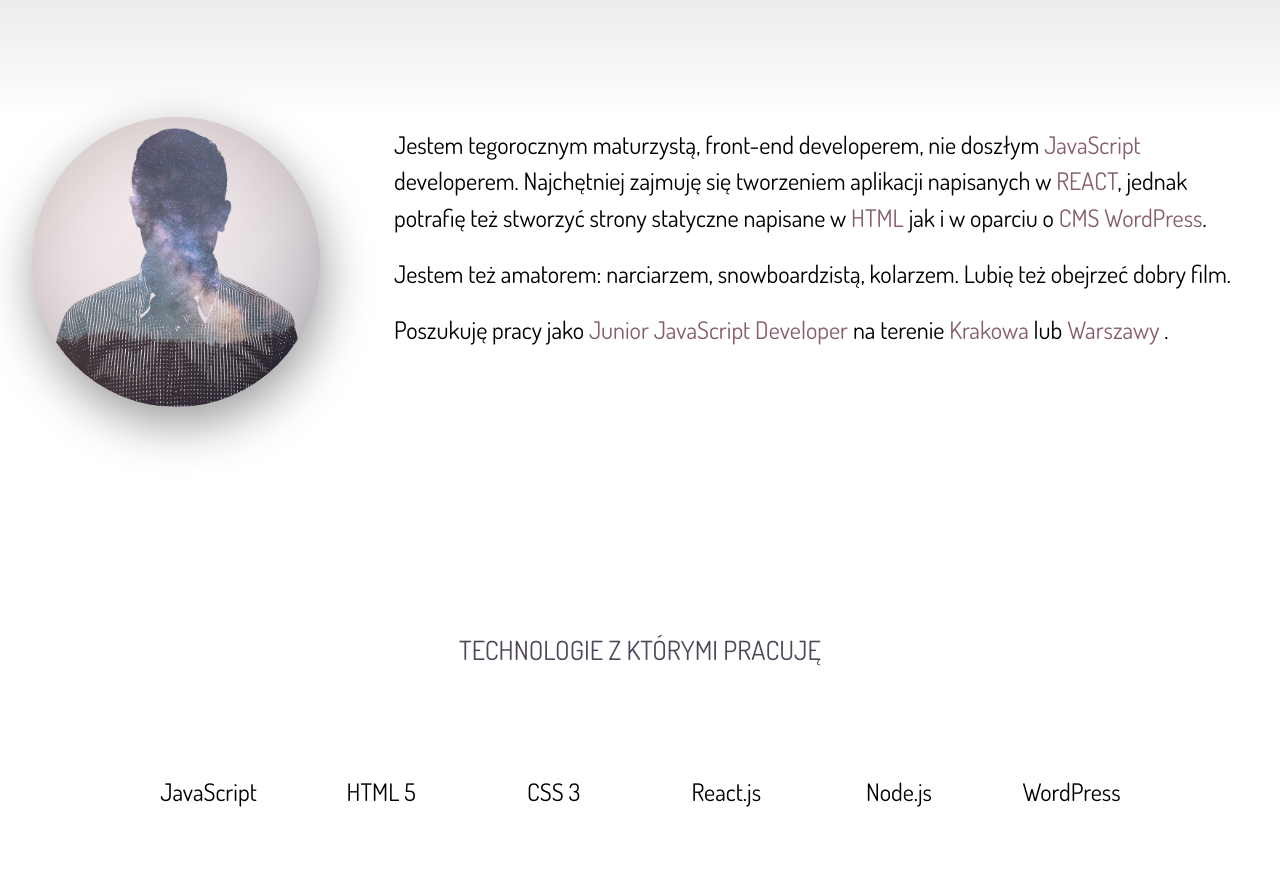
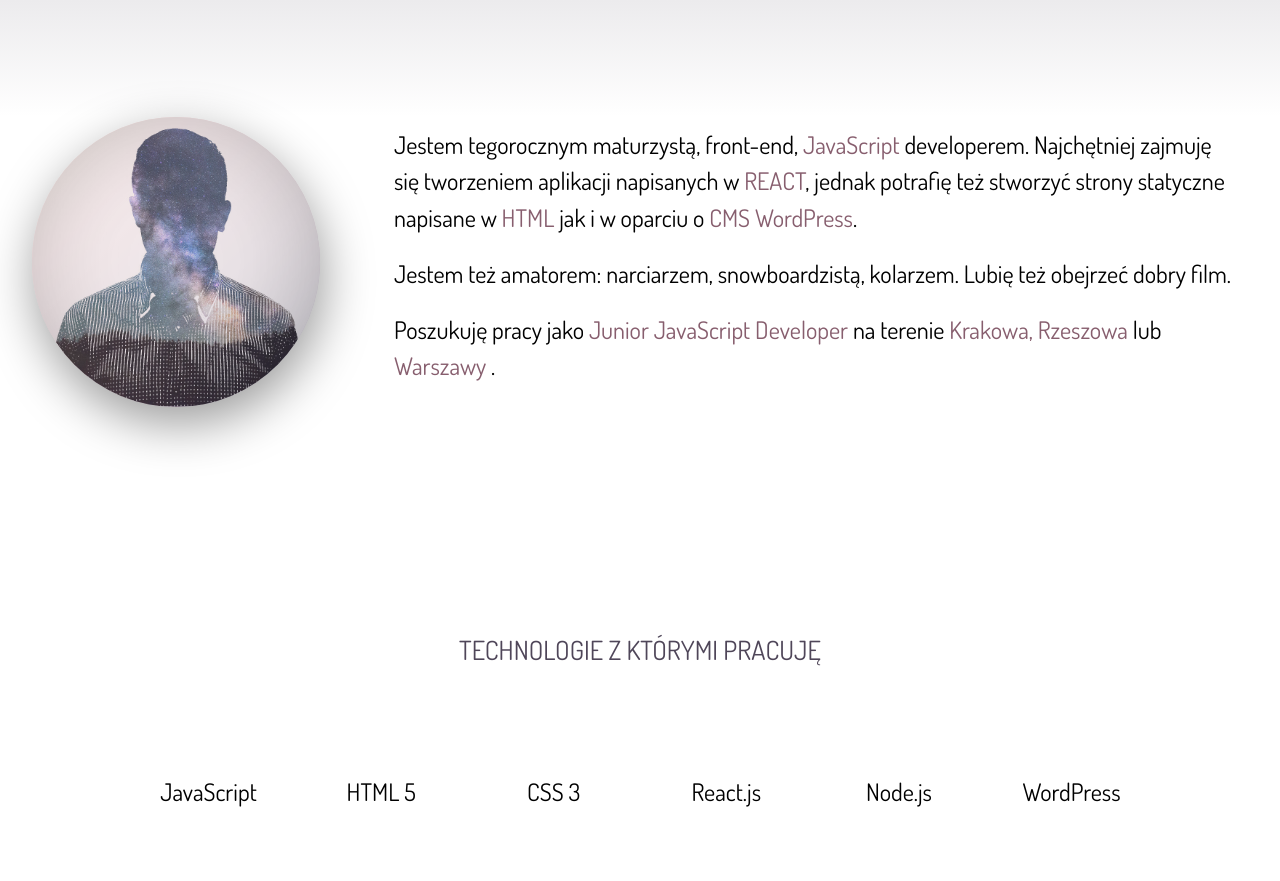
Before and after one commit to mzaremski/portfolio, a website: page src/index.html in a window 1280 px wide. Shown: the part 1002-1883 px from the top of the page. Drawn offline with Linux system fonts and the light colour scheme.

Commit message:
Added text

```diff
--- a/src/index.html
+++ b/src/index.html
@@ -61,13 +61,13 @@
               </div>
               <div class="col-lg-9 col-xs-12 padding-left">
                   <p class="content">
-                      Jestem tegorocznym maturzystą, front-end developerem, nie doszłym <b class="highlight">JavaScript</b> developerem. Najchętniej zajmuję się tworzeniem aplikacji napisanych w <b class="highlight">REACT</b>, jednak potrafię też stworzyć strony statyczne napisane w <b class="highlight">HTML</b> jak i w oparciu o <b class="highlight">CMS WordPress</b>.
+                      Jestem tegorocznym maturzystą, front-end, <b class="highlight">JavaScript</b> developerem. Najchętniej zajmuję się tworzeniem aplikacji napisanych w <b class="highlight">REACT</b>, jednak potrafię też stworzyć strony statyczne napisane w <b class="highlight">HTML</b> jak i w oparciu o <b class="highlight">CMS WordPress</b>.
                   </p>
                   <p class="content">
                       Jestem też amatorem: narciarzem, snowboardzistą, kolarzem. Lubię też obejrzeć  dobry film.
                   </p>
                   <p class="content">
-                      Poszukuję pracy jako <b class="highlight">Junior JavaScript Developer</b> na terenie <b class="highlight">Krakowa</b> lub <b class="highlight">Warszawy</b> .
+                      Poszukuję pracy jako <b class="highlight">Junior JavaScript Developer</b> na terenie <b class="highlight">Krakowa, Rzeszowa</b> lub <b class="highlight">Warszawy</b> .
                   </p>
              </div>
           </div>
```
